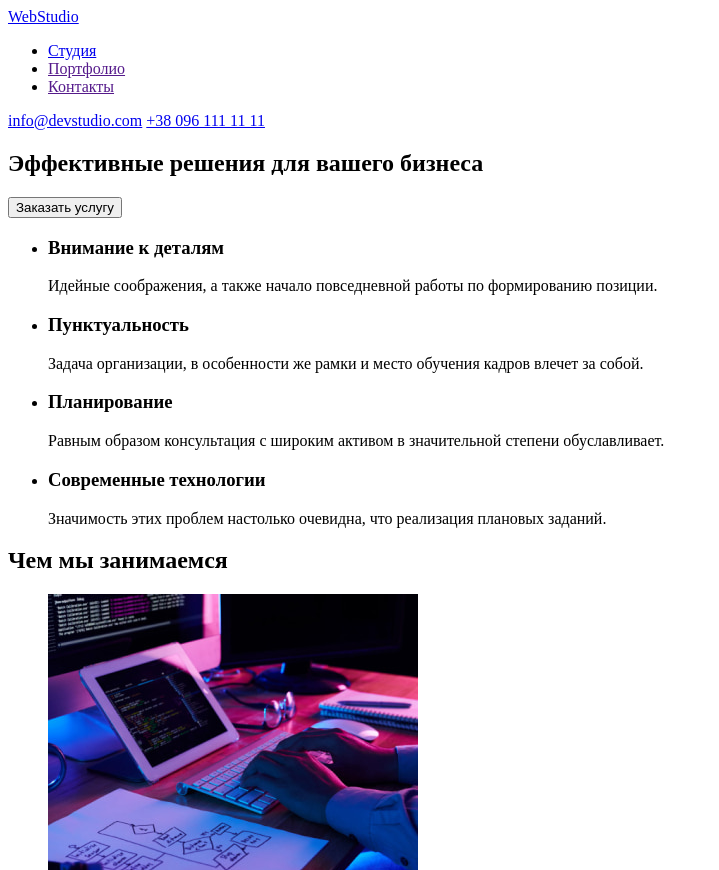
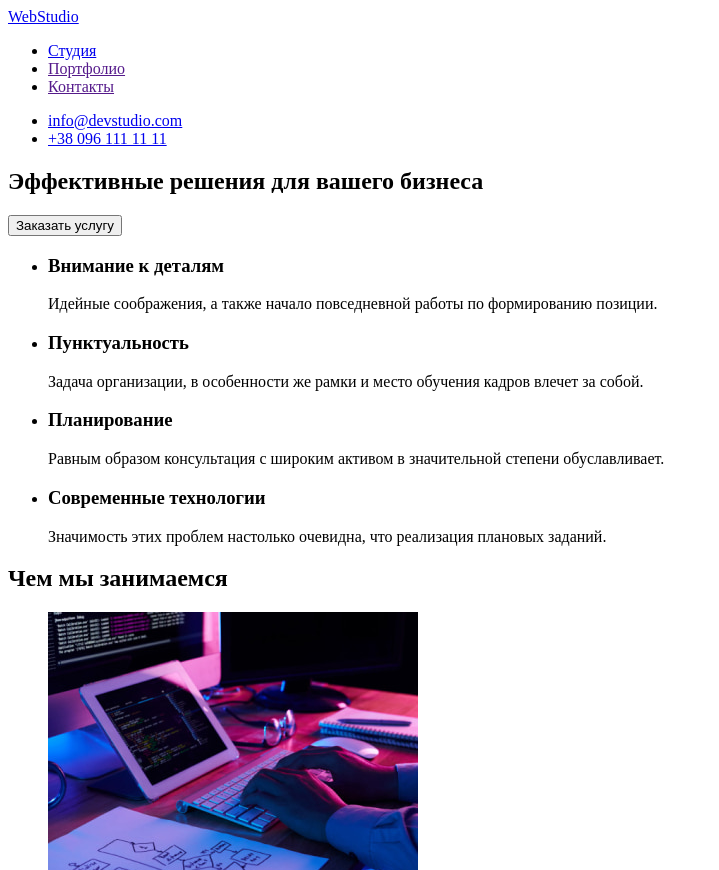
Before and after one commit to Alissa1804/goit-markup-hw-01, a plain HTML site: page index.html in a window 1280 px wide. Shown: the top 870 px of the page, without its empty margins (0-719 px from the left). Drawn offline with Linux system fonts and the light colour scheme.

Commit message:
update header

```diff
--- a/index.html
+++ b/index.html
@@ -16,8 +16,10 @@
           <li><a href="">Контакты</a></li>
         </ul>
       </nav>
-      <a href="mailto:info@devstudio.com">info@devstudio.com</a>
-      <a href="tel:+380961111111">+38 096 111 11 11</a>
+      <ul>
+        <li><a href="mailto:info@devstudio.com">info@devstudio.com</a></li>
+        <li><a href="tel:+380961111111">+38 096 111 11 11</a></li>
+      </ul>
     </header>
     <main>
       <!--Hero-->
```
